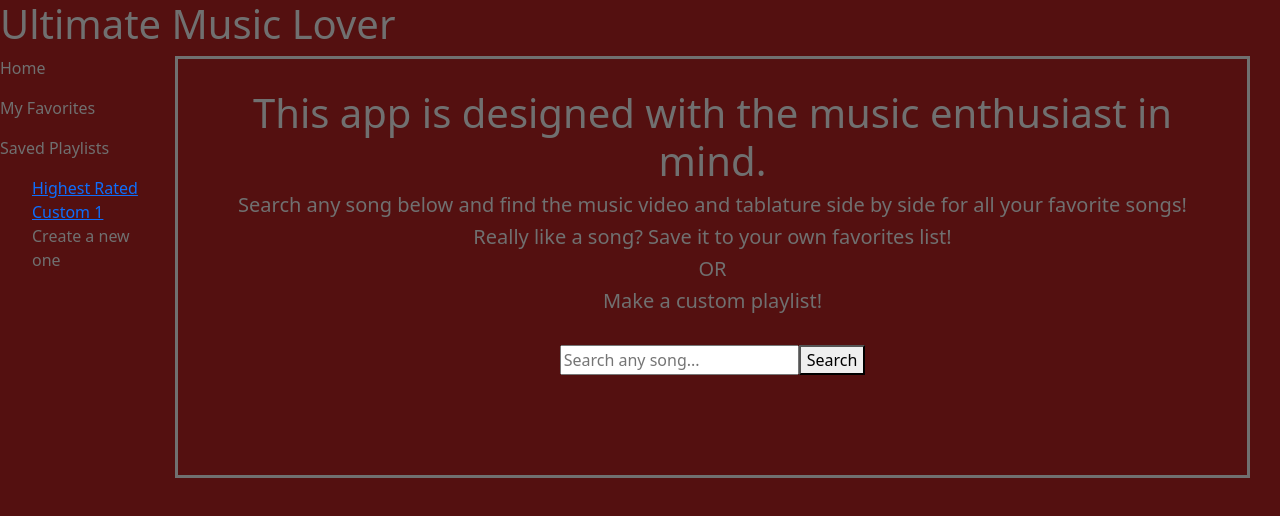
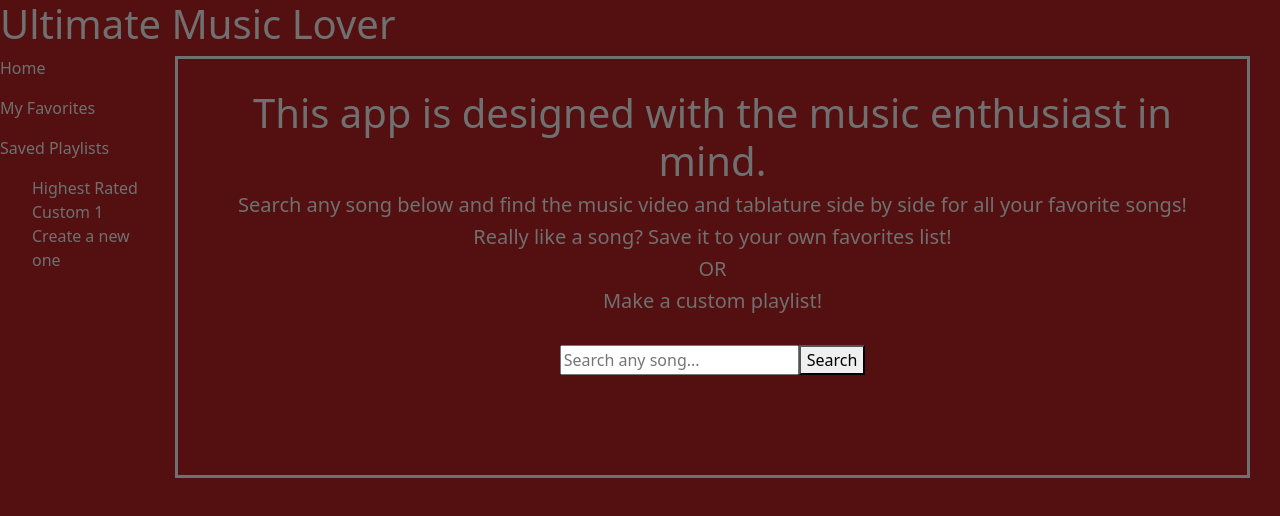
Before and after one commit to connor-hood/capstone_fe, a React (Create React App) app in the folder umlapp/: page / in a window 1280 px wide. Shown: the top 516 px of the page. Built offline with nearby package versions, Linux system fonts and the light colour scheme.

Commit message:
got other links styled to match the rest, trying to work on youtube search

```diff
--- a/umlapp/src/components/NavBar/navBar.jsx
+++ b/umlapp/src/components/NavBar/navBar.jsx
@@ -15,8 +15,8 @@ function NavBar() {
             <p>Saved Playlists</p>
             </Link>
             <ul>
-                <li><a href="/" >Highest Rated</a></li>
-                <li><a href="/">Custom 1</a></li>
+                <li><Link to="/" style={{textDecoration: 'inherit', color: '#707070'}}>Highest Rated</Link></li>
+                <li><Link to="/" style={{textDecoration: 'inherit', color: '#707070'}}>Custom 1</Link></li>
                 <li><Link to='/create' style={{textDecoration: 'inherit', color: '#707070'}}>Create a new one</Link></li>
             </ul>
 
--- a/umlapp/src/components/app.jsx
+++ b/umlapp/src/components/app.jsx
@@ -18,9 +18,9 @@ class App extends Component {
             playlist: []
         }
     }
-    state = {
 
-    }
+
+
     render() {
         return (
             <div>
```
